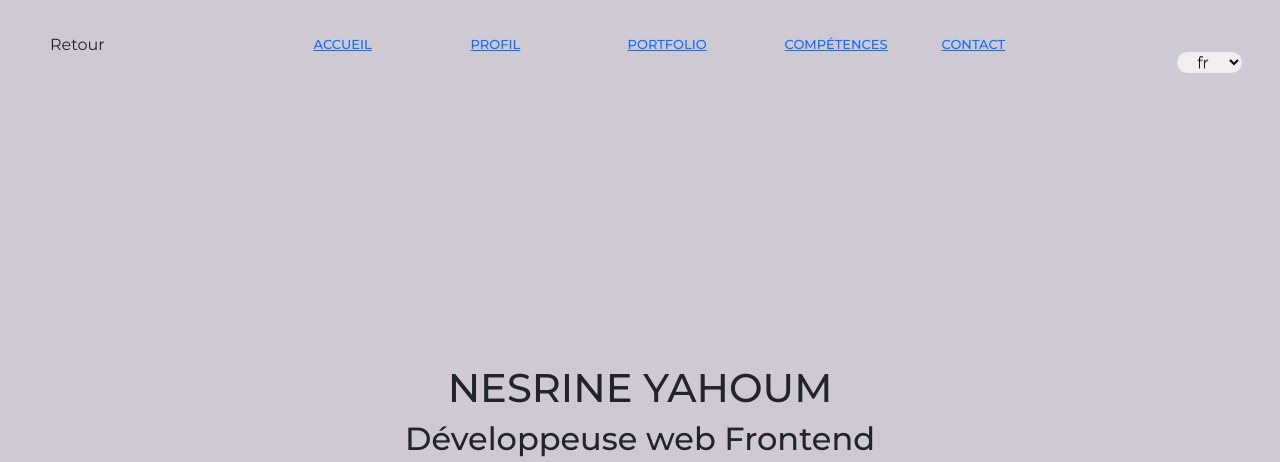
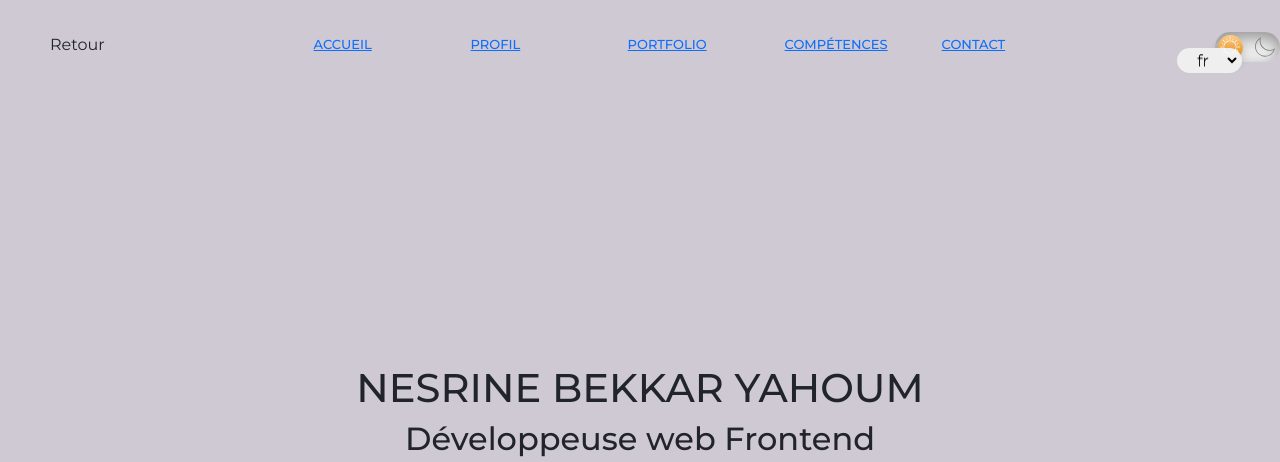
Before and after one commit to NesrineYAH/ReactApp, a React (Create React App) app: page / in a window 1280 px wide. Shown: the top 462 px of the page. Built offline with nearby package versions, Linux system fonts and the light colour scheme.

Commit message:
setup darMode theme

```diff
--- a/src/components/About/About.jsx
+++ b/src/components/About/About.jsx
@@ -5,7 +5,7 @@ const About = () => {
   return (
     <div id="About">
       <div className="About__info">
-        <h1 className="monTitre">NESRINE YAHOUM </h1>
+        <h1 className="monTitre">NESRINE BEKKAR YAHOUM </h1>
         <h2 className="monTitre">Développeuse web Frontend</h2>
       </div>
 
--- a/src/components/Header/Header.jsx
+++ b/src/components/Header/Header.jsx
@@ -2,6 +2,7 @@ import react, { Component, useState } from "react";
 import { NavLink } from "react-router-dom";
 import React from "react";
 import Language from "../Language/Language";
+import DarkMode from "../dark/darkMode";
 //import { FaBars, FaTimes } from "react-icons/fa";
 
 
@@ -107,6 +108,7 @@ handleLinkClick =(event) => {
                         <span className="burger_bar">Retour</span>
           </button>
         </nav>
+        <DarkMode />
         < Language />
     </header>
     )
--- a/src/components/Language/Language.scss
+++ b/src/components/Language/Language.scss
@@ -1,7 +1,7 @@
 .btn_lang {
-    border: .16em solid var(--body_color);
+    // border: .16em solid var(--body_color);
+    border: .16em solid #2e2b2b00;
     border-radius: 2em;
-    border: #000;
     box-sizing: border-box;
     cursor: pointer;
     display: inline-block;
@@ -13,5 +13,5 @@
     width: 65px;
     position: absolute;
     right: 3%;
-    top: 6.5%;
+    top: 6%;
 }
--- /dev/null
+++ b/src/components/dark/darkMode.jsx
@@ -0,0 +1,42 @@
+import React from 'react';
+import { ReactComponent as Sun } from "../../assets/images/bakground/Sun.svg";
+import { ReactComponent as Moon } from "../../assets/images/bakground/Moon.svg";
+
+const DarkMode = () => {
+    const setDarkMode = () => {
+        document.querySelector("body").setAttribute("data-theme", "dark");
+        localStorage.setItem('selectedTheme', "dark");
+    };
+    const setLightMode =() => {
+        document.querySelector("body").setAttribute("data-theme", "Light");
+        localStorage.setItem("selectedTheme", "Light");
+    };
+
+const selectedTheme = localStorage.getItem("selectedTheme");
+if(selectedTheme === "dark") {
+    setDarkMode();
+}
+
+const toggleTheme =(e) => {
+    if (e.target.checked) setDarkMode();
+    else setLightMode();
+};
+
+    return (
+        <div className="dark_mode">
+         <input className="dark_mode_input" type="checkbox" id="darkmode-toggle"
+        onChange={toggleTheme}
+        defaultChecked={selectedTheme === "dark"} />
+
+<label className="dark_mode_label"
+htmlFor="darkmode-toggle"
+  aria-label="Changer le mode sombre"
+>
+<Sun />
+<Moon />
+</label>
+        </div>
+    );
+};
+
+export default DarkMode;
--- /dev/null
+++ b/src/components/dark/darkMode.scss
@@ -0,0 +1,76 @@
+.dark_mode {
+    margin-top: -20px;
+    margin-left: 10px
+}
+
+.dark_mode_label {
+    width: 65px;
+    height: 30px;
+    position: relative;
+    display: block;
+    background: #ebebeb;
+    border-radius: 200px;
+    box-shadow: inset 0 5px 15px rgba(0, 0, 0, .4), inset 0 -5px 15px rgba(255, 255, 255, .4);
+    cursor: pointer;
+    transition: .3s
+}
+
+.dark_mode_label:after {
+    content: "";
+    width: 25px;
+    height: 25px;
+    position: absolute;
+    top: 3px;
+    left: 3px;
+    background: linear-gradient(180deg, #ffcc89, #d8860b);
+    border-radius: 180px;
+    box-shadow: 0 5px 10px rgba(0, 0, 0, .2);
+    transition: .3s
+}
+
+.dark_mode_input {
+    width: 0;
+    height: 0;
+    visibility: hidden;
+}
+
+.dark_mode_input:checked+.dark_mode_label {
+    background: #242424
+}
+
+.dark_mode_input:checked+.dark_mode_label:after {
+    left: 62px;
+    transform: translateX(-100%);
+    background: linear-gradient(180deg, #777, #3a3a3a)
+}
+
+.dark_mode_label:active after {
+    width: 30px;
+}
+
+.dark_mode_label svg {
+    position: absolute;
+    width: 20px;
+    top: 5px;
+    z-index: 100;
+}
+
+.dark_mode_label svg.sun {
+    left: 5px;
+    fill: #fff;
+    transition: .3s
+}
+
+.dark_mode_label svg.moon {
+    left: 40px;
+    fill: #7e7e7e;
+    transition: .3s
+}
+
+.dark_mode_input:checked+.dark_mode_label svg.sun {
+    fill: #7e7e7e;
+}
+
+.dark_mode_input:checked+.dark_mode_label svg.moon {
+    fill: #fff;
+}
--- a/src/styles/outils/main.scss
+++ b/src/styles/outils/main.scss
@@ -6,3 +6,4 @@
 @import "../../components/Competances/Competances.scss";
 @import "../../components/Contact/Contact.scss";
 @import "../../components/Language/Language.scss";
+@import "../../components/dark/darkMode.scss";
```
Also changed, not shown: src/assets/images/bakground/Moon.svg (added), src/assets/images/bakground/Sun.svg (added).
